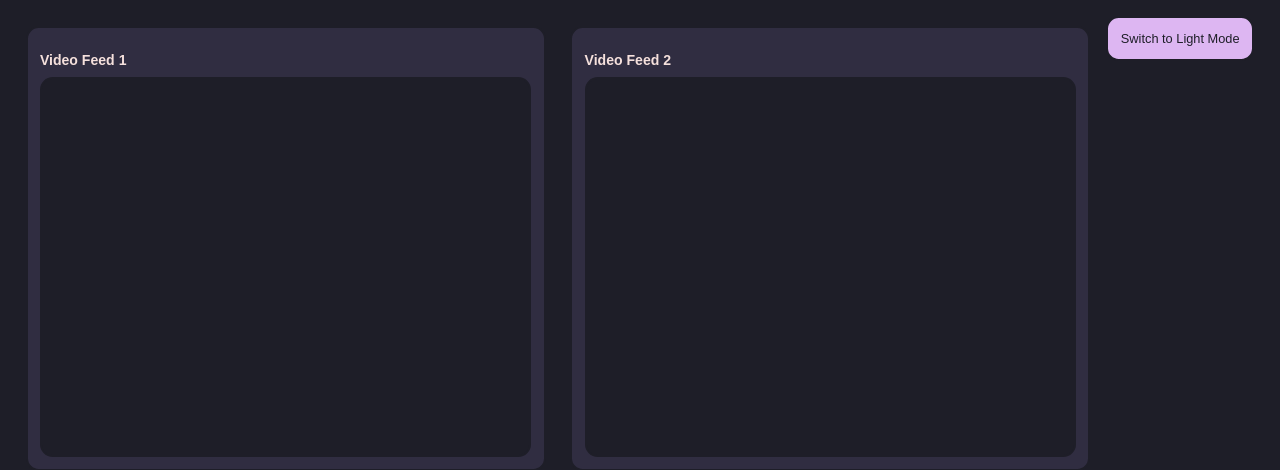
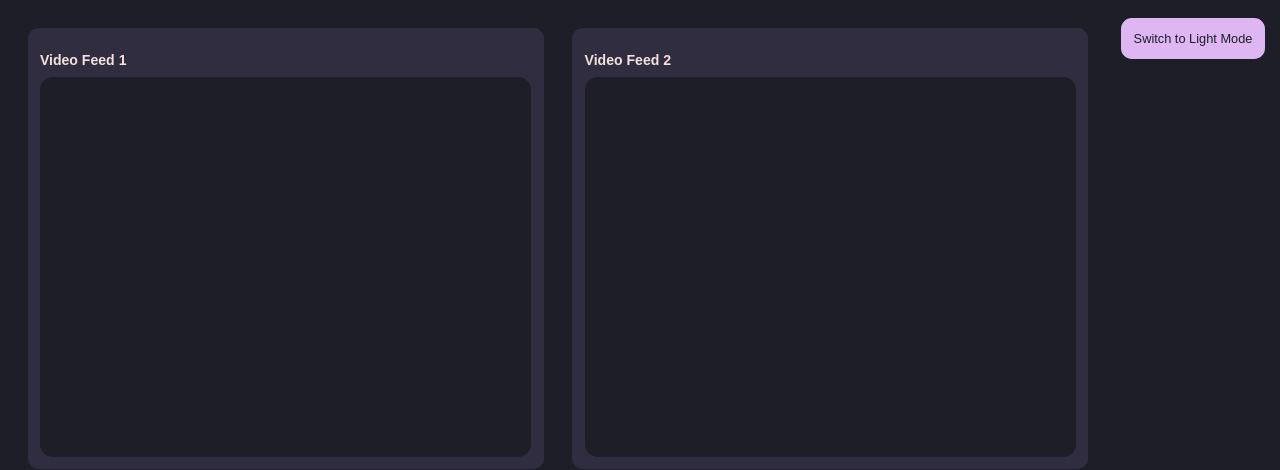
Before and after one commit to RedddFoxxyy/h2oautomated_website, a Django app: page / in a window 1280 px wide. Shown: the top 470 px of the page. Run offline with Django 5.2, Linux system fonts and the light colour scheme.

Commit message:
Update home.html

```diff
--- a/templates/home.html
+++ b/templates/home.html
@@ -138,15 +138,18 @@
         .mode-toggle {
             position: fixed;
             top: 2vh;
-            right: 2vw;
+            right: 1vw;
             background-color: #DDB6F2;
             color: #1E1E28;
+            max-width: 10%;
             border: 0.2vw solid #1E1E28;
             padding: 1%;
             border-radius: 1vw;
             cursor: pointer;
             transition: background 0.3s, border-color 0.3s;
             font-size: 1vw;
+            margin-bottom: 2%;
+            z-index: 1000;
         }
 
         .triangle-up, .triangle-down, .triangle-left, .triangle-right {
@@ -182,6 +185,13 @@
             color: rgba(255, 255, 255, 0.5);
             font-size: 1vw;
             transition: color 0.3s;
+        }
+
+        .no-select {
+            user-select: none; /* Standard syntax */
+            -webkit-user-select: none; /* Safari */
+            -moz-user-select: none; /* Firefox */
+            -ms-user-select: none; /* Internet Explorer/Edge */
         }
 
         @media (max-width: 768px) {
@@ -231,6 +241,8 @@
     <title>H2O_Automated</title>
 </head>
 <body>
+    <div class="mode-toggle no-select" id="modeToggle" onclick="toggleMode()">Switch to Light Mode</div>
+
     <div class="content-wrapper">
         <div class="video-container">
             <div class="video-box">
@@ -271,8 +283,6 @@
             </div>
         </div>
     </div>
-
-    <div class="mode-toggle" id="modeToggle" onclick="toggleMode()">Switch to Light Mode</div>
 
     <div class="watermark">H2OAutomated</div>
 
```
